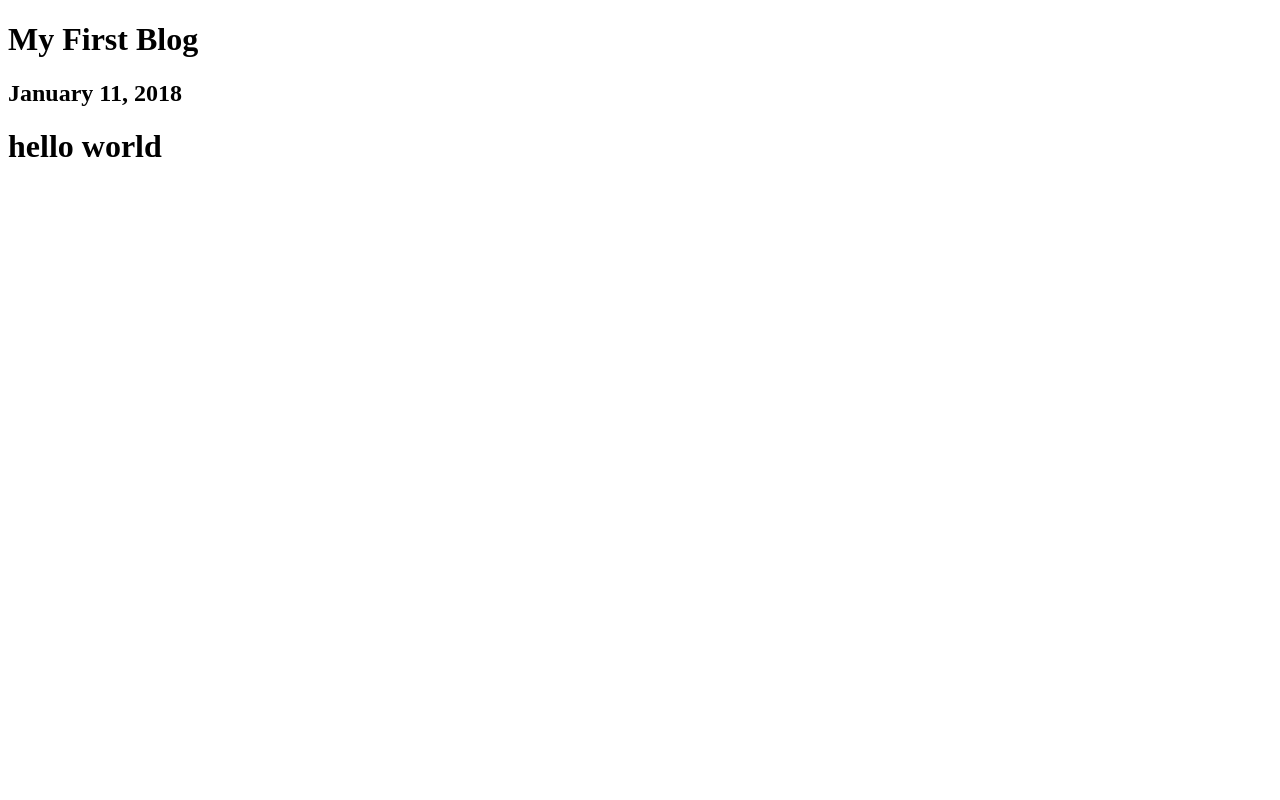
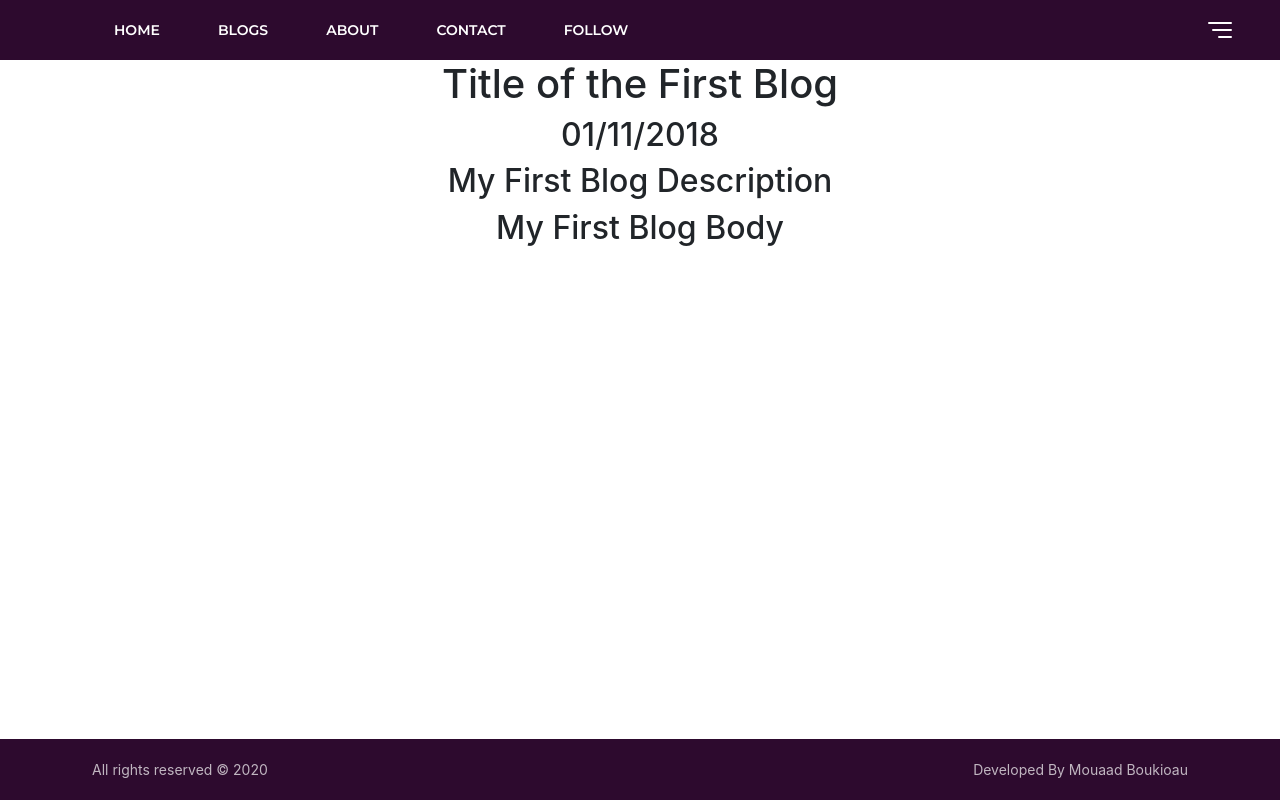
Before and after one commit to hwd1/blog-portfolio, a Gatsby site: page /Blog in a window 1280 px wide. Built offline with nearby package versions, Linux system fonts and the light colour scheme; Gatsby itself is replaced by a stand-in of ours.

Commit message:
netlify cms added

```diff
--- a/blogs/my-first-blog.md
+++ b/blogs/my-first-blog.md
@@ -1,8 +1,8 @@
 ---
-path: /blog/my-first-blog
+path: /blogs/my-first-blog
 date: 2018-01-11T00:00:00-05:00
-title: My First Blog
-thumbnail: /images/uploads/img1.jpg
-desc: My First Blog
-body: My First Blog
+title: Title of the First Blog
+thumbnail: img1.jpg
+desc: My First Blog Description
+body: My First Blog Body
 ---
--- a/gatsby-node.js
+++ b/gatsby-node.js
@@ -3,7 +3,7 @@ const path = require("path");
 exports.createPages = ({ boundActionCreators, graphql }) => {
   const { createPage } = boundActionCreators;
 
-  const blogPostTemplate = path.resolve("src/templates/DefaultLayout.js");
+  const blogPostTemplate = path.resolve("src/pages/Blog.js");
 
   return graphql(`
     {
--- a/src/pages/Blog.js
+++ b/src/pages/Blog.js
@@ -1,20 +1,25 @@
 import React from "react";
 import { graphql } from "gatsby";
-export default function Template({ data }) {
+import Layout from "../templates/DefaultLayout";
+import styled from "styled-components";
+const Container = styled.div`
+  max-width: 1200px;
+  text-align: center;
+  margin: auto;
+`;
+export default function blog({ data }) {
   const { markdownRemark } = data;
-  const { frontmatter, html } = markdownRemark;
+  const { frontmatter } = markdownRemark;
   return (
-    <div className="blog-post-container">
-      <div className="blog-post">
+    <Layout>
+      <Container>
         <h1>{frontmatter.title}</h1>
+        <image src={frontmatter.thumbnail} />
         <h2>{frontmatter.date}</h2>
-        <div
-          className="blog-post-content"
-          dangerouslySetInnerHTML={{ __html: html }}
-        />
-        <h1>hello world</h1>
-      </div>
-    </div>
+        <h2>{frontmatter.desc}</h2>
+        <h2>{frontmatter.body}</h2>
+      </Container>
+    </Layout>
   );
 }
 
@@ -23,10 +28,10 @@ export const pageQuery = graphql`
     markdownRemark(frontmatter: { path: { eq: $path } }) {
       html
       frontmatter {
-        date(formatString: "MMMM DD, YYYY")
+        date(formatString: "MM/DD/YYYY")
         title
+        desc
         thumbnail
-        desc
         body
       }
     }
```
Also changed, not shown: static/admin/config.yml (+7 -1 lines), netlify.toml (deleted), 1 other file.
